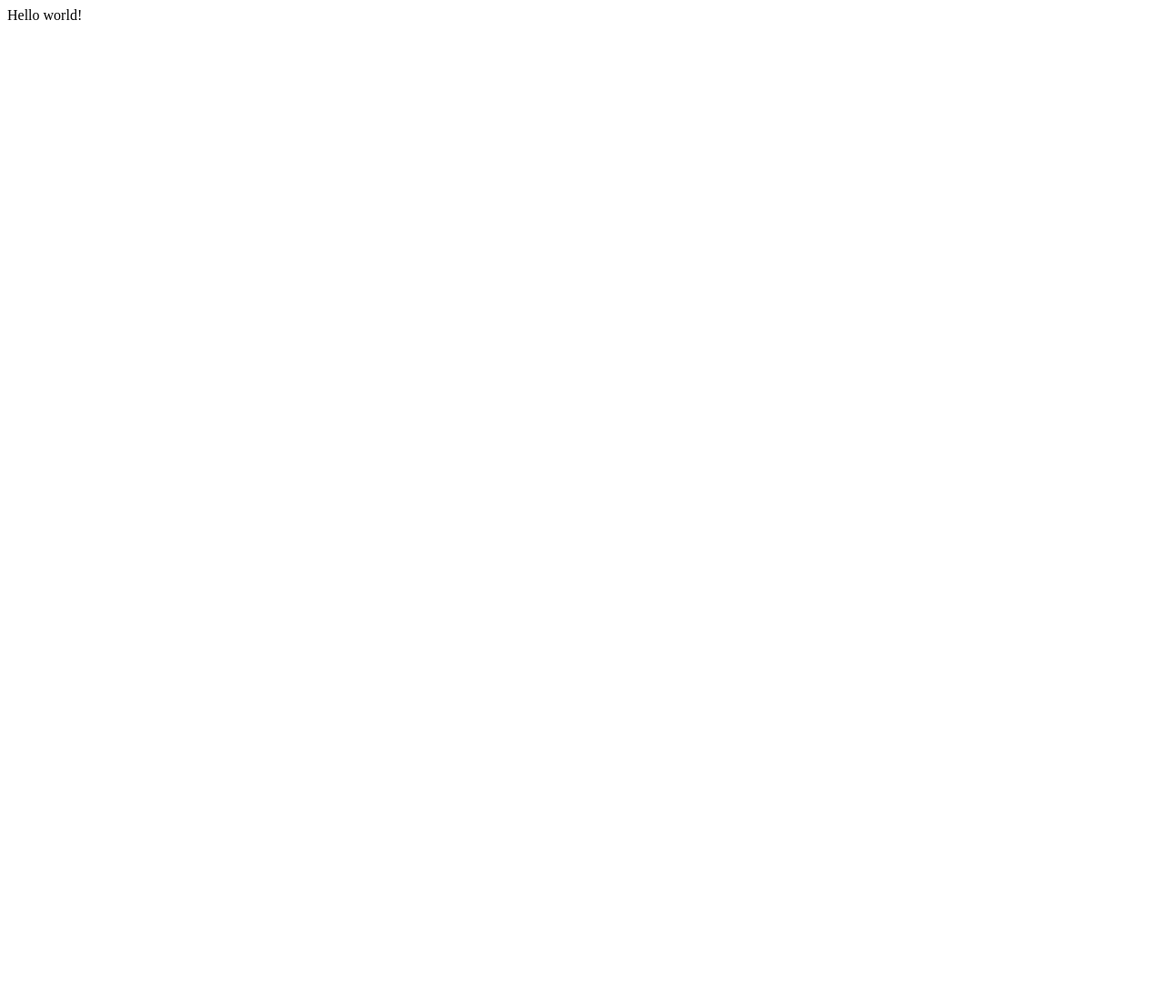
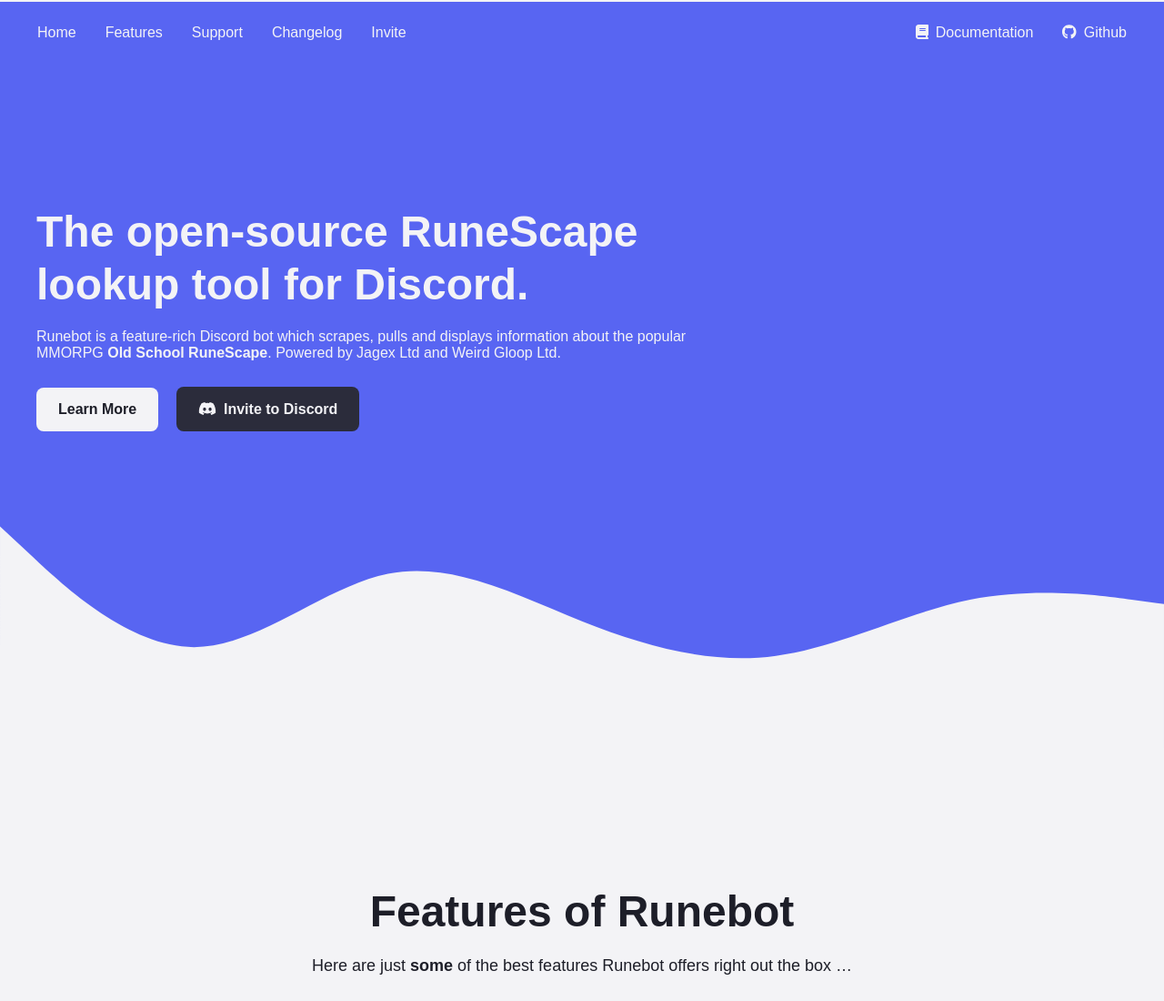
Before and after one commit to tarranprior/runebot.org, a Gatsby site: page / in a window 1280 px wide. Shown: the top 1100 px of the page at 91% size. Before the commit the page ends 800 px from the top, so only its background shows below. Built offline with nearby package versions, Linux system fonts and the light colour scheme; Gatsby itself is replaced by a stand-in of ours.

Commit message:
Update /runebot.gg/: Initial design - create `mixins` file, implement sections (`Navbar`, `Hero`, `Footer` etc.), install `font-awesome`...

```diff
--- a/package.json
+++ b/package.json
@@ -13,6 +13,10 @@
     "test": "echo \"Write tests! -> https://gatsby.dev/unit-testing\" && exit 1"
   },
   "dependencies": {
+    "@fortawesome/fontawesome-svg-core": "^6.4.0",
+    "@fortawesome/free-brands-svg-icons": "^6.4.0",
+    "@fortawesome/free-solid-svg-icons": "^6.4.0",
+    "@fortawesome/react-fontawesome": "^0.2.0",
     "babel-plugin-styled-components": "^2.0.7",
     "gatsby": "^5.8.1",
     "gatsby-plugin-styled-components": "^6.8.0",
--- /dev/null
+++ b/src/components/Footer.js
@@ -0,0 +1,67 @@
+import * as React from "react";
+import { Link } from '@reach/router';
+
+import moment from 'moment';
+
+// Config
+import { developerName, developerURL } from '../config';
+
+// Styles
+import styled from 'styled-components';
+import mixins from '../styles/mixins';
+
+// FontAwesome
+import { FontAwesomeIcon } from '@fortawesome/react-fontawesome';
+import { faRobot } from "@fortawesome/free-solid-svg-icons";
+
+const StyledFooter = styled.footer`
+  background-color: var(--white);
+  color: var(--grey);
+  text-align: center;
+  margin-top: -1em !important;
+
+  a, p {
+    color: var(--grey);
+  }
+
+  a {
+    :hover {
+      color: var(--blurple) !important;
+    }
+  }
+
+  div {
+    margin-top: -5rem;
+    padding-bottom: 2.5rem;
+  }
+
+  .logo {
+    ${() => mixins.flexCenter};
+    font-size: 24px;
+    font-weight: 300;
+    }
+  }
+  .icon {
+    margin-right: 0.25rem;
+    padding-bottom: 0.25rem;
+  }
+`;
+
+function Footer() {
+  return (
+    <>
+      <svg xmlns="http://www.w3.org/2000/svg" viewBox="0 0 1440 320"><path fill="var(--white)" fill-opacity="1" d="M0,0L34.3,37.3C68.6,75,137,149,206,154.7C274.3,160,343,96,411,101.3C480,107,549,181,617,192C685.7,203,754,149,823,117.3C891.4,85,960,75,1029,85.3C1097.1,96,1166,128,1234,128C1302.9,128,1371,96,1406,80L1440,64L1440,320L1405.7,320C1371.4,320,1303,320,1234,320C1165.7,320,1097,320,1029,320C960,320,891,320,823,320C754.3,320,686,320,617,320C548.6,320,480,320,411,320C342.9,320,274,320,206,320C137.1,320,69,320,34,320L0,320Z"></path></svg>
+      <StyledFooter>
+        <div className="container">
+          <p><Link to="/" className="logo"><FontAwesomeIcon className="icon" icon={faRobot} size="1x" /> Rune<strong>bot</strong></Link></p>
+          <p>
+            Copyright © {moment().year()} <a href={developerURL} target="_blank" rel="noopener noreferrer">{developerName}</a>. Built with Gatsby 5.
+          </p>
+
+        </div>
+      </StyledFooter>
+    </>
+  )
+};
+
+export default Footer;
--- /dev/null
+++ b/src/components/Layout.js
@@ -0,0 +1,28 @@
+import * as React from "react";
+
+// Components
+import Navbar from '../components/Navbar';
+import Hero from '../components/sections/Hero';
+import Features from '../components/sections/Features';
+import Statistics from "./sections/Statistics";
+import Invite from '../components/sections/Invite';
+import Footer from '../components/Footer';
+
+// Styles
+import GlobalStyle from '../styles/GlobalStyle';
+
+function Layout() {
+  return (
+    <div id="root">
+      <GlobalStyle />
+      <Navbar />
+      <Hero />
+      <Features />
+      <Statistics />
+      <Invite />
+      <Footer />
+    </div>
+  )
+};
+
+export default Layout;
--- /dev/null
+++ b/src/components/Navbar.js
@@ -0,0 +1,58 @@
+import * as React from "react";
+import { Link } from '@reach/router';
+
+// Config
+import { navigationLinks } from '../config';
+
+// Styles
+import styled from 'styled-components';
+import mixins from '../styles/mixins';
+
+// FontAwesome
+import { FontAwesomeIcon } from '@fortawesome/react-fontawesome';
+import { faBook } from "@fortawesome/free-solid-svg-icons";
+import { faGithub } from "@fortawesome/free-brands-svg-icons";
+
+const StyledHeader = styled.header`
+  ${() => mixins.flexBetween};
+  margin: 0 25px;
+  padding: 25px 0;
+  }
+`;
+
+const StyledNav = styled.nav`
+  ${() => mixins.flexBetween};
+  width: 100%;
+  ol, li {
+    display: inline;
+  }
+  a {
+    padding: 0 1rem;
+  }
+  @media (max-width: 1000px) {
+    display: none;
+  }
+`;
+
+function Navbar() {
+  return(
+    <StyledHeader>
+      <StyledNav>
+        <ol>
+          {navigationLinks &&
+          navigationLinks.map(({ url, label }, i) => (
+            <li key={i}>
+              <a href={url}>{label}</a>
+            </li>
+          ))}
+        </ol>
+        <div>
+          <Link to="#docs"><FontAwesomeIcon className="fa-icon" icon={faBook} size="1x" />Documentation</Link>
+          <a href="https://github.com/tarranprior/runebot" target="_blank" rel="noreferrer"><FontAwesomeIcon className="fa-icon" icon={faGithub} size="1x" />Github</a>
+        </div>
+      </StyledNav>
+    </StyledHeader>
+  )
+};
+
+export default Navbar;
--- /dev/null
+++ b/src/components/sections/Features.js
@@ -0,0 +1,54 @@
+import * as React from "react";
+import { Link } from '@reach/router';
+
+// Styles
+import styled from 'styled-components';
+import mixins from '../../styles/mixins';
+
+// FontAwesome
+import { FontAwesomeIcon } from '@fortawesome/react-fontawesome';
+import { faBook} from "@fortawesome/free-solid-svg-icons";
+
+const StyledFeaturesSection = styled.section`
+  ${() => mixins.flexCenter};
+  flex-direction: column;
+  align-items: flex-start;
+  min-height: 50vh;
+  background-color: var(--white) !important;
+  margin-top: -1em !important;
+  margin-bottom: -1em !important;
+  color: var(--dark-grey);
+
+  .section-header {
+    margin: auto;
+    text-align: center;
+  }
+
+  .section-subheader {
+    margin: auto;
+    text-align:center;
+    margin-top: 3.5rem;
+    padding: 2.5em 2.5em;
+  }
+
+  p {
+    font-size: 18px;
+    max-width: 600px;
+  }
+`;
+
+function Features() {
+  return (
+    <>
+      <StyledFeaturesSection>
+        <div className="section-header">
+          <h1>Features of Runebot</h1>
+          <p>Here are just <b>some</b> of the best features Runebot offers right out the box {'\u2026'}</p>
+        </div>
+      </StyledFeaturesSection>
+      <svg xmlns="http://www.w3.org/2000/svg" viewBox="0 0 1440 320"><path fill="var(--white)" fill-opacity="1" d="M0,192L34.3,192C68.6,192,137,192,206,176C274.3,160,343,128,411,128C480,128,549,160,617,186.7C685.7,213,754,235,823,213.3C891.4,192,960,128,1029,122.7C1097.1,117,1166,171,1234,192C1302.9,213,1371,203,1406,197.3L1440,192L1440,0L1405.7,0C1371.4,0,1303,0,1234,0C1165.7,0,1097,0,1029,0C960,0,891,0,823,0C754.3,0,686,0,617,0C548.6,0,480,0,411,0C342.9,0,274,0,206,0C137.1,0,69,0,34,0L0,0Z"></path></svg>
+    </>
+  )
+};
+
+export default Features;
--- /dev/null
+++ b/src/components/sections/Hero.js
@@ -0,0 +1,92 @@
+import * as React from "react";
+import { Link } from '@reach/router';
+
+// Styles
+import styled from 'styled-components';
+import mixins from '../../styles/mixins';
+
+// FontAwesome
+import { FontAwesomeIcon } from '@fortawesome/react-fontawesome';
+import { faDiscord } from "@fortawesome/free-brands-svg-icons";
+
+const StyledHeroSection = styled.section`
+
+  ${() => mixins.flexCenter};
+  flex-direction: column;
+  align-items: flex-start;
+  min-height: 50vh;
+  padding-top: 5em;
+
+  p {
+    max-width: 750px;
+    margin-bottom: 1.75rem;
+  }
+
+  .buttons {
+    ${() => mixins.flexCenter};
+    @media (max-width: 768px) {
+      flex-direction: column;
+      align-items: flex-start;
+    }
+
+    .explore-button {
+      ${() => mixins.lgButton};
+      font-weight: 600;
+      background-color: var(--white);
+      margin-right: 1.25rem;
+      transition: var(--transition);
+      a {
+        color: var(--dark-grey);
+      }
+      @media (max-width: 768px) {
+        margin-bottom: 1.25rem;
+        transition: var(--transition);
+      }
+    }
+
+    .invite-button {
+      ${() => mixins.lgButton};
+      font-weight: 600;
+      background-color: var(--grey);
+      a {
+        color: var(--white) !important;
+      }
+      @media (max-width: 768px) {
+        margin-bottom: 3.75rem;
+      }
+    }
+  }
+`;
+
+function Hero() {
+
+  const heroHeader = <h1>The open-source RuneScape lookup tool for Discord.</h1>
+  const heroText = <p>Runebot is a feature-rich Discord bot which scrapes, pulls and displays information about the popular MMORPG <strong>Old School RuneScape</strong>. Powered by Jagex Ltd and <a href="https://weirdgloop.org/" target="_blank" rel="noreferrer">Weird Gloop Ltd</a>.</p>
+  const heroComponents = [heroHeader, heroText]
+
+  const exploreButton = (<Link to="#features">Learn More</Link>)
+  const inviteButton = (<Link to="#invite"><FontAwesomeIcon className="fa-icon" icon={faDiscord} size="1x" />Invite to Discord</Link>)
+
+  return (
+    <>
+      <div className="container">
+        <StyledHeroSection>
+          {heroComponents.map((component, i) => (
+            <div key={i}>{component}</div>
+          ))}
+          <div className="buttons">
+            <div className="explore-button wobble-on-hover">
+              {exploreButton}
+            </div>
+            <div className="invite-button wobble-on-hover">
+              {inviteButton}
+            </div>
+          </div>
+        </StyledHeroSection>
+      </div>
+      <svg xmlns="http://www.w3.org/2000/svg" viewBox="0 0 1440 320"><path fill="var(--white)" fill-opacity="10" d="M0,32L40,69.3C80,107,160,181,240,181.3C320,181,400,107,480,90.7C560,75,640,117,720,149.3C800,181,880,203,960,192C1040,181,1120,139,1200,122.7C1280,107,1360,117,1400,122.7L1440,128L1440,320L1400,320C1360,320,1280,320,1200,320C1120,320,1040,320,960,320C880,320,800,320,720,320C640,320,560,320,480,320C400,320,320,320,240,320C160,320,80,320,40,320L0,320Z"></path></svg>
+    </>
+  )
+};
+
+export default Hero;
--- /dev/null
+++ b/src/components/sections/Invite.js
@@ -0,0 +1,78 @@
+import * as React from "react";
+import { Link } from '@reach/router';
+
+// Styles
+import styled from 'styled-components';
+import mixins from '../../styles/mixins';
+
+// FontAwesome
+import { FontAwesomeIcon } from '@fortawesome/react-fontawesome';
+import { faStar } from "@fortawesome/free-solid-svg-icons";
+import { faDiscord} from "@fortawesome/free-brands-svg-icons";
+
+const StyledInviteSection = styled.section`
+  margin: 12em 0;
+  .container {
+    max-width: 800px;
+  }
+
+  p {
+    padding-bottom: 36px;
+  }
+
+  .invite-button {
+    ${() => mixins.lgButton};
+    font-weight: 600;
+    color: var(--white);
+    background-color: var(--grey);
+    .icon {
+      margin-right: 0.5rem;
+    }
+  }
+
+  .server-button {
+    ${() => mixins.lgButton};
+    font-weight: 600;
+    color: var(--dark-grey);
+    background-color: var(--white);
+  }
+
+  .support-server {
+    float: right;
+    margin: 6rem 0;
+  }
+
+  .support-us {
+    float: left;
+    margin: 1em 0;
+  }
+`;
+
+function Invite() {
+
+  const inviteButton = (<Link to="#invite" className="invite-button wobble-on-hover"><FontAwesomeIcon className="icon" icon={faDiscord} size="1x" />Invite To Discord</Link>)
+  const serverButton = (<Link to="#invite" className="server-button wobble-on-hover">Join Support Server</Link>)
+
+  return (
+    <StyledInviteSection id="invite">
+      <div className="container">
+        <div>
+          <h2>Ready to invite Runebot?</h2>
+          <p>You've already came this far! Why not try it out?!</p>
+          {inviteButton}
+        </div>
+        <div className="support-server">
+          <h2>Still have questions?</h2>
+          <p>Join the support server and ask away!</p>
+          {serverButton}
+        </div>
+        <div className="support-us">
+          <h2>Fancy supporting us?</h2>
+          <p>The best way to support us is by using Runebot in your server, and dropping a <FontAwesomeIcon className="icon" icon={faStar} size="1x" /> on our <a href="https://github.com/tarranprior/runebot" target="_blank" rel="noreferrer">Github</a> repo!</p>
+        </div>
+      </div>
+    </StyledInviteSection>
+  )
+}
+
+export default Invite;
--- /dev/null
+++ b/src/components/sections/Statistics.js
@@ -0,0 +1,68 @@
+import * as React from "react";
+
+// Styles
+import styled from 'styled-components';
+import mixins from '../../styles/mixins';
+
+const StyledStatsSection = styled.section`
+  ${() => mixins.flexCenter};
+  min-height: 25vh;
+  text-align: center;
+  h1 {
+    padding: 12px 0;
+  }
+`;
+
+const StyledStatsDiv = styled.div`
+  ${() => mixins.flexCenter};
+  color: var(--lavender);
+  @media (max-width: 768px) {
+    flex-direction: column;
+    align-items: flex-start;
+  }
+  p {
+    font-size: 24px;
+  }
+  .count {
+    margin-top: 2.5em;
+    width: 100%;
+    display: flex;
+    flex-direction: column;
+  }
+  .heavy {
+    font-size: 36px;
+    font-weight: 800;
+    padding: 12px 0;
+  }
+`;
+
+function Statistics() {
+  return (
+    <StyledStatsSection>
+      <div className="container">
+        <h1>Trusted by dozens of communities.</h1>
+        <p>Don't just take our word for it, meet the people who already use Runebot.</p>
+        <StyledStatsDiv>
+          <div className="count">
+            <span className="heavy">00+</span>
+            <p>Servers</p>
+          </div>
+          <div className="count">
+            <span className="heavy">00+</span>
+            <p>Channels</p>
+          </div>
+          <div className="count">
+            <span className="heavy">00+</span>
+            <p>Users</p>
+          </div>
+          <div className="count">
+            <span className="heavy">00%</span>
+            <p>Uptime</p>
+          </div>
+        </StyledStatsDiv>
+      </div>
+    </StyledStatsSection>
+  )
+}
+
+export default Statistics;
--- /dev/null
+++ b/src/config.js
@@ -0,0 +1,29 @@
+module.exports = {
+
+  navigationLinks: [
+    {
+      label: "Home",
+      url: "/#",
+    },
+    {
+      label: "Features",
+      url: "/#features",
+    },
+    {
+      label: "Support",
+      url: "/#support",
+    },
+    {
+      label: "Changelog",
+      url: "/#changelog",
+    },
+    {
+      label: "Invite",
+      url: "/#invite",
+    },
+  ],
+
+  developerName: "Tarran Prior",
+  developerURL: "https://github.com/tarranprior",
+
+};
--- a/src/pages/index.js
+++ b/src/pages/index.js
@@ -1,5 +1,10 @@
-import * as React from "react"
+import * as React from "react";
+
+// Components
+import Layout from '../components/Layout';
 
 export default function Home() {
-  return <div>Hello world!</div>
-}
+  return (
+    <Layout />
+  );
+};
--- /dev/null
+++ b/src/styles/GlobalStyle.js
@@ -0,0 +1,167 @@
+import { createGlobalStyle } from "styled-components";
+
+// Styles
+import mixins from "../styles/variables";
+import variables from "../styles/variables";
+
+const GlobalStyle = createGlobalStyle`
+  ${mixins};
+  ${variables};
+
+  @import url('https://fonts.googleapis.com/css2?family=Poppins:wght@300;400;700&display=swap');
+
+  *,
+  *:before,
+  *:after {
+    margin: 0;
+    padding: 0;
+    box-sizing: border-box:
+  }
+
+  html {
+    width: 100%
+    scroll-behavior: smooth;
+  }
+
+  ::selection {
+    background-color: var(--lightest-grey);
+    color: var(--grey);
+  }
+
+  body {
+    font-family: Poppins, sans-serif;
+    background-color: var(--blurple);
+    color: var(--white);
+    -moz-osx-font-smoothing: grayscale;
+    -webkit-font-smoothing: antialiased;
+    border-top: 2px var(--white) solid !important;
+  }
+
+  .container {
+    margin: 0 auto;
+    padding: 0 2.5em;
+    max-width: 1200px;
+  }
+
+  h1 {
+    font-size: clamp(24px, 8vw, 48px);
+    line-height: 1.2;
+    max-width: 800px;
+    margin-bottom: 1.25rem;
+  }
+
+  h2 {
+    font-size: clamp(24px, 8vw, 36px);
+    line-height: 1.2;
+    max-width: 800px;
+    margin-bottom: 25px;
+  }
+
+  p {
+    font-size: 16px;
+    color: var(--colour-dark-grey);
+  }
+
+  a {
+    text-decoration: none;
+    color: var(--white);
+    transition: var(--transition);
+    &:hover,
+    &:focus {
+      color: var(--light-grey);
+      transition: var(--transition);
+    }
+  }
+
+  .fa-icon {
+    margin-right: 0.5rem;
+  }
+
+  /* Animations */
+
+  .fade-in {
+    opacity: 0;
+    transform: translateY(30px);
+    animation: moveup 0.5s linear forwards;
+  }
+
+  @keyframes fade-up {
+    100% {
+      opacity: 1;
+      transform: translateY(0px);
+    }
+  }
+
+  @-webkit-keyframes wobble-on-hover {
+    16.65% {
+      -webkit-transform: translateY(6px);
+      transform: translateY(6px);
+    }
+    33.3% {
+      -webkit-transform: translateY(-4px);
+      transform: translateY(-4px);
+    }
+    49.95% {
+      -webkit-transform: translateY(3px);
+      transform: translateY(3px);
+    }
+    66.6% {
+      -webkit-transform: translateY(-2px);
+      transform: translateY(-2px);
+    }
+    83.25% {
+      -webkit-transform: translateY(1px);
+      transform: translateY(1px);
+    }
+    100% {
+      -webkit-transform: translateY(0);
+      transform: translateY(0);
+    }
+  }
+  @keyframes wobble-on-hover {
+    16.65% {
+      -webkit-transform: translateY(8px);
+      transform: translateY(8px);
+    }
+    33.3% {
+      -webkit-transform: translateY(-6px);
+      transform: translateY(-6px);
+    }
+    49.95% {
+      -webkit-transform: translateY(4px);
+      transform: translateY(4px);
+    }
+    66.6% {
+      -webkit-transform: translateY(-2px);
+      transform: translateY(-2px);
+    }
+    83.25% {
+      -webkit-transform: translateY(1px);
+      transform: translateY(1px);
+    }
+    100% {
+      -webkit-transform: translateY(0);
+      transform: translateY(0);
+    }
+  }
+  .wobble-on-hover {
+    display: inline-block;
+    vertical-align: middle;
+    -webkit-transform: perspective(1px) translateZ(0);
+    transform: perspective(1px) translateZ(0);
+    box-shadow: 0 0 1px rgba(0, 0, 0, 0);
+  }
+  .wobble-on-hover:hover, .wobble-on-hover:focus, .wobble-on-hover:active {
+    -webkit-animation-name: wobble-on-hover;
+    animation-name: wobble-on-hover;
+    -webkit-animation-duration: 1s;
+    animation-duration: 1s;
+    -webkit-animation-timing-function: ease-in-out;
+    animation-timing-function: ease-in-out;
+    -webkit-animation-iteration-count: 1;
+    animation-iteration-count: 1;
+  }
+
+`;
+
+export default GlobalStyle;
--- a/src/styles/GlobalStyles.js
+++ /dev/null
@@ -1,9 +0,0 @@
-import { createGlobalStyle } from "styled-components";
-
-import variables from "../styles/variables";
-
-const GlobalStyle = createGlobalStyle`
-  ${variables};
-`;
-
-export default GlobalStyle;
--- /dev/null
+++ b/src/styles/mixins.js
@@ -0,0 +1,33 @@
+import { css } from 'styled-components';
+
+const mixins = {
+  flexCenter: css`
+    display: flex;
+    justify-content: center;
+    align-items: center;
+  `,
+  flexBetween: css`
+    display: flex;
+    justify-content: space-between;
+    align-items: center;
+  `,
+  smButton: css`
+  background-color: transparent;
+  border: 1px solid var(--lavender);
+  border-radius: 8px;
+  padding: 12px 16px;
+  line-height: 1;
+  text-decoration: none;
+  cursor: pointer;
+`,
+lgButton: css`
+  color: var(--white);
+  border-radius: 8px;
+  padding: 16px 24px;
+  line-height: 1;
+  text-decoration: none;
+  cursor: pointer;
+`,
+};
+
+export default mixins;
--- a/src/styles/variables.js
+++ b/src/styles/variables.js
@@ -8,6 +8,7 @@
     --lightest-grey: #E7E7EA;
     --white: #F3F3F6;
     --blurple: #5865F2;
+    --transition: all 0.25s cubic-bezier(0.645, 0.045, 0.355, 1);
   }
 `;
 
```
Also changed, not shown: 1 other file.
